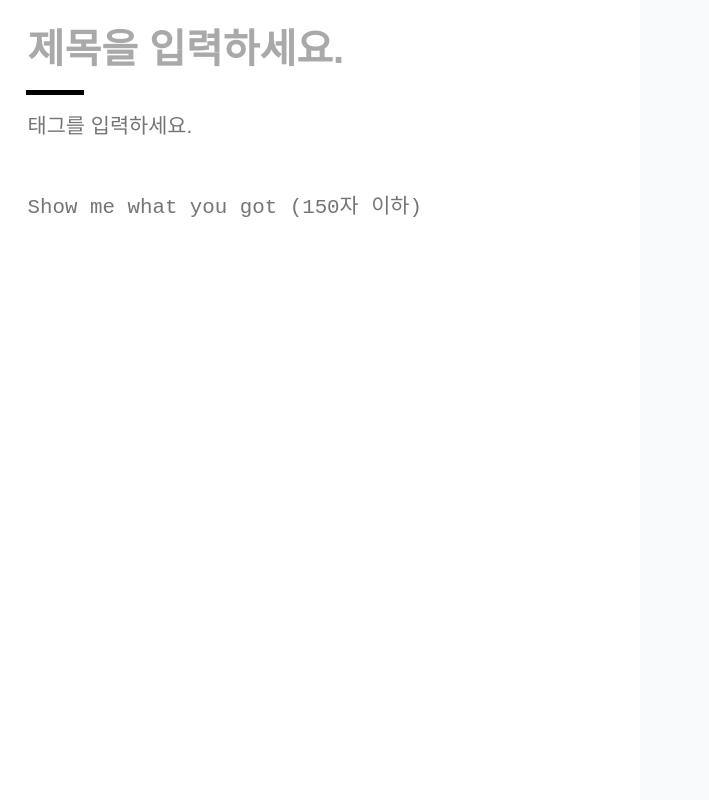
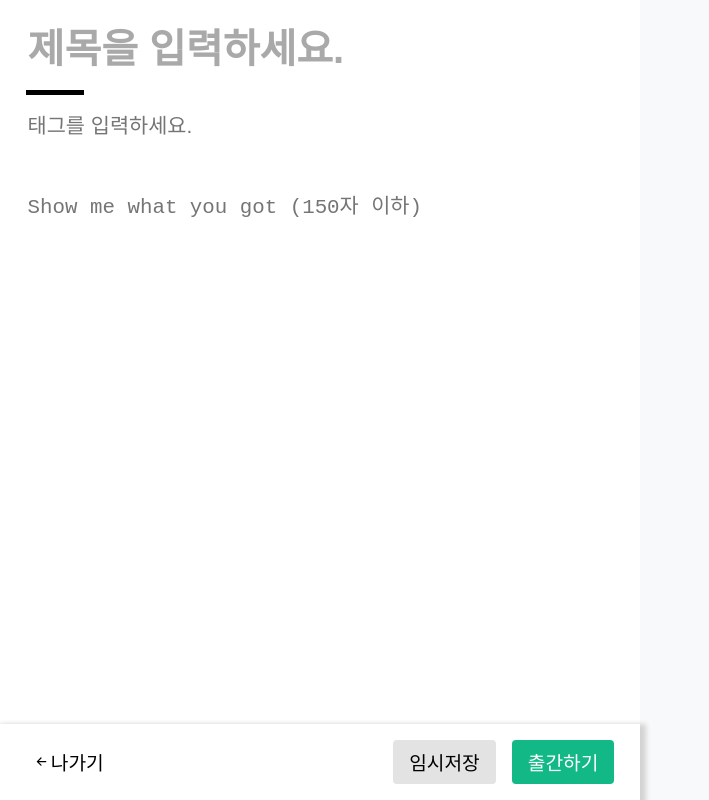
Before and after one commit to WE-SOPT-29th-Web-Part/Hyukjin-Kwon, a React (Create React App) app in the folder velog-clone-react/: page /write in a window 1280 px wide. Shown: the whole page, without its empty margins (0-709 px from the left). Built offline with nearby package versions, Linux system fonts and the light colour scheme.

Commit message:
feat: :sparkles: Footer 추가

```diff
--- a/velog-clone-react/src/pages/WritePage/index.jsx
+++ b/velog-clone-react/src/pages/WritePage/index.jsx
@@ -3,6 +3,8 @@ import { useState } from 'react';
 import styled from 'styled-components';
 import { Delimiter, Tag } from 'components/common';
 import useInput from 'core/useInput';
+
+import { BsArrowLeftShort } from 'react-icons/bs';
 
 const summaryValidate = {
   warnText: '150자 이하만 입력 가능합니다.',
@@ -43,6 +45,18 @@ function WritePage() {
         <SummaryInput {...summary} placeholder="Show me what you got (150자 이하)" />
         {!isValid && <WarnText />}
       </Wrapper>
+      <Footer>
+        <ExitButton>
+          <>
+            <BsArrowLeftShort />
+            <span>나가기</span>
+          </>
+        </ExitButton>
+        <ButtonWrapper>
+          <TemporalSaveBtn>임시저장</TemporalSaveBtn>
+          <SaveBtn>출간하기</SaveBtn>
+        </ButtonWrapper>
+      </Footer>
     </Container>
   );
 }
@@ -55,7 +69,6 @@ const Container = styled.main`
 
   display: flex;
   flex-direction: column;
-
 `;
 
 const TitleInput = styled.input`
@@ -95,4 +108,57 @@ const Wrapper = styled.div`
   flex: 1;
 `;
 
+const Footer = styled.footer`
+  width: 50%;
+  position: absolute;
+  bottom: 0;
+  left: 0;
+  padding:1rem 2%;
+
+  display: flex;
+  justify-content: space-between;
+
+  box-shadow: 3px 3px 5px 3px lightgray;
+`;
+
+const ButtonWrapper = styled.div`
+  display: flex;
+  align-items: center;
+  gap: 1rem;
+`;
+
+const ExitButton = styled.button`
+  display: flex;
+  align-items: center;
+
+  border: none;
+  border-radius: 4px;
+  outline: 0;
+  background-color: transparent;
+  font-size: 1.2rem;
+
+  &:hover {
+    transform: scale(1.1);
+  }
+`;
+
+const TemporalSaveBtn = styled(ExitButton)`
+  padding: 0.5rem 1rem;
+  background-color: #e3e3e3;
+  &:hover {
+    opacity: 0.6;
+    transform: none;
+  }
+`;
+
+const SaveBtn = styled(ExitButton)`
+  padding: 0.5rem 1rem;
+  background-color: rgb(18, 184, 134);
+  color: white;
+  &:hover {
+    opacity: 0.6;
+    transform: none;
+  }
+`;
+
 export default WritePage;
```
